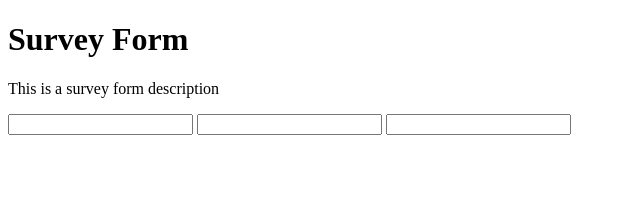
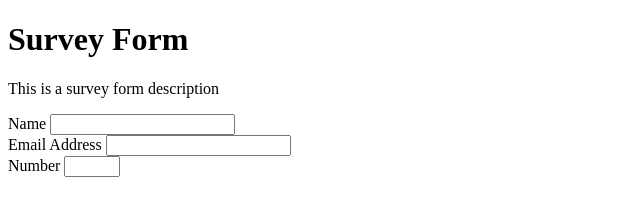
Before and after one commit to Sabaabdoulaye2/microverseTrialsRepo, a plain HTML site: page index.html in a window 1280 px wide. Shown: the whole page, without its empty margins (0-640 px from the left). Drawn offline with Linux system fonts and the light colour scheme.

Commit message:
added input labels

```diff
--- a/index.html
+++ b/index.html
@@ -14,9 +14,18 @@
       <p id="description">This is a survey form description</p>
 
       <form id="survey-form">
-        <input type="text" id="name" required />
-        <input type="email" id="email" required />
-        <input type="number"  id="number" required>
+        <div>
+          <label id="name-label" for="name">Name</label>
+          <input type="text" id="name" required />
+        </div>
+        <div>
+          <label id="email-label" for="email">Email Address</label>
+          <input type="email" id="email" required />
+        </div>
+        <div>
+          <label id="number-label" for="number">Number</label>
+          <input type="number" id="number" min="1" max="10" required />
+        </div>
       </form>
     </main>
     <script src="js/index.js"></script>
```
